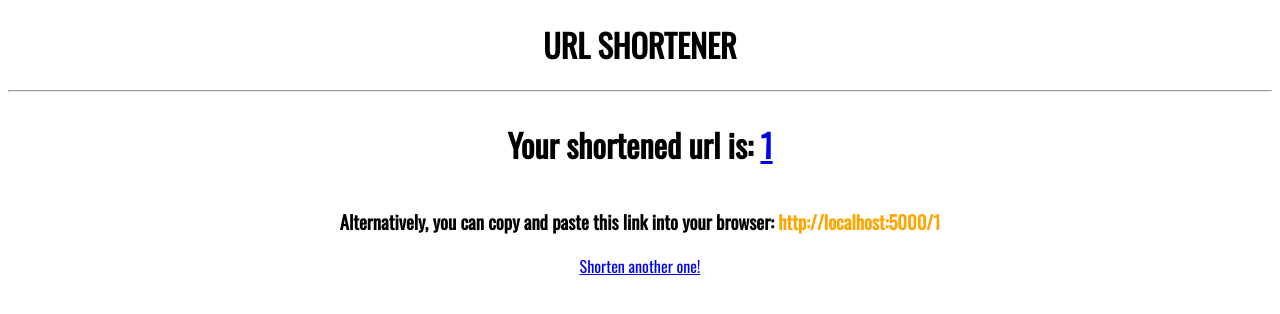
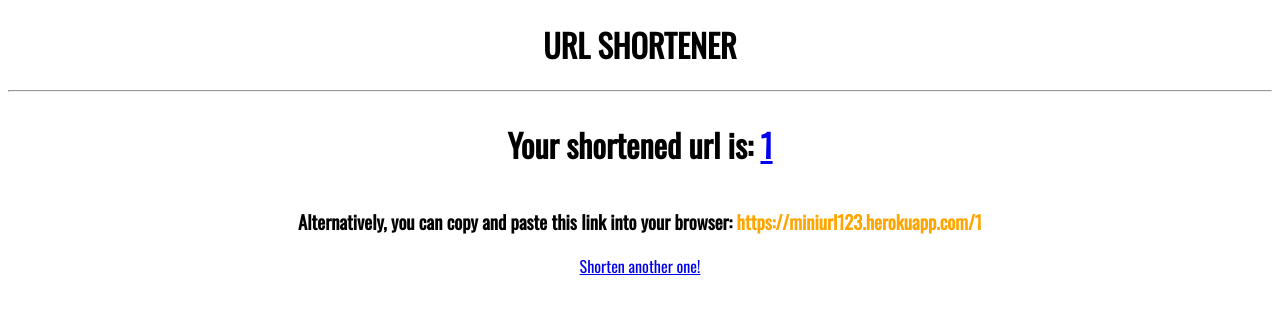
Before and after one commit to Nowshad10/url-shortener, a Flask app: page /result/1 in a window 1280 px wide. Shown: the top 314 px of the page. Run offline with Flask 2, Linux system fonts and the light colour scheme.

Commit message:
changed to heroku links

```diff
--- a/templates/result.html
+++ b/templates/result.html
@@ -3,7 +3,7 @@
 {% block content %}
     <div class="center">
         <h1>Your shortened url is: <a target="_blank" href="http://localhost:5000/{{short_url_display}}">{{short_url_display}}</a></h1>
-        <h3>Alternatively, you can copy and paste this link into your browser: <span id="copy-paste">http://localhost:5000/{{short_url_display}}</span></h3>
-        <a href="http://localhost:5000">Shorten another one!</a>
+        <h3>Alternatively, you can copy and paste this link into your browser: <span id="copy-paste">https://miniurl123.herokuapp.com/{{short_url_display}}</span></h3>
+        <a href="https://miniurl123.herokuapp.com/">Shorten another one!</a>
     </div>
 {% endblock content %}
```
